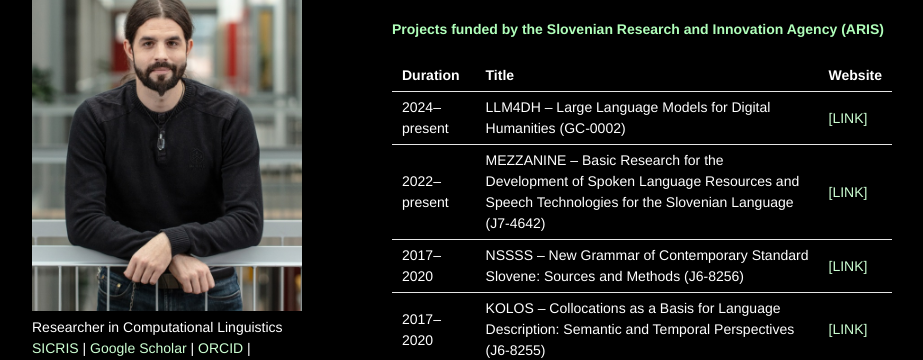
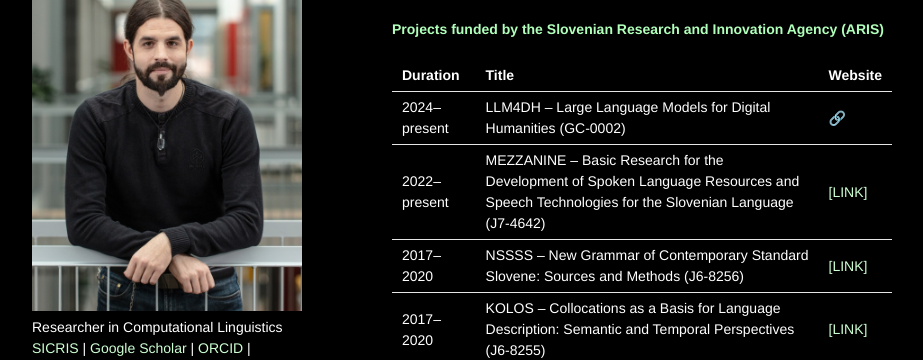
Before and after one commit to jakacibej/jakacibej.github.io, a Jekyll site: the page built from index.md, in a window 1280 px wide and 900 px high, scrolled down 1383 px. Shown: the part 150-510 px from the top of the window, without its empty margins (178-1101 px from the left). Built offline with Jekyll 4.4.1, drawn with Linux system fonts in a browser that asks for light colours; our own code applies the rules of GitHub Pages for plain Markdown files; a script that is not in the unit is left out.

Commit message:
Add files via upload

```diff
--- a/index.md
+++ b/index.md
@@ -43,7 +43,7 @@ I'm strongly in favor of empirical and data-driven research that brings about op
 #### Projects funded by the Slovenian Research and Innovation Agency (ARIS)
 
 | **Duration**      | **Title** | **Website** |
-| 2024–present      | LLM4DH – Large Language Models for Digital Humanities (GC-0002) | [\[LINK\]](https://www.cjvt.si/llm4dh/) |
+| 2024–present      | LLM4DH – Large Language Models for Digital Humanities (GC-0002) | <a href="https://www.cjvt.si/llm4dh/" target="_blank">🔗</a> |
 | 2022–present      | MEZZANINE – Basic Research for the Development of Spoken Language Resources and Speech Technologies for the Slovenian Language (J7-4642) | [\[LINK\]](https://mezzanine.um.si/en/about-us/) |
 | 2017–2020      | NSSSS – New Grammar of Contemporary Standard Slovene: Sources and Methods (J6-8256) | [\[LINK\]](https://slovnica.ijs.si/?lang=en) |
 | 2017–2020      | KOLOS – Collocations as a Basis for Language Description: Semantic and Temporal Perspectives (J6-8255) | [\[LINK\]](https://www.cjvt.si/kolos/en/) |
```
